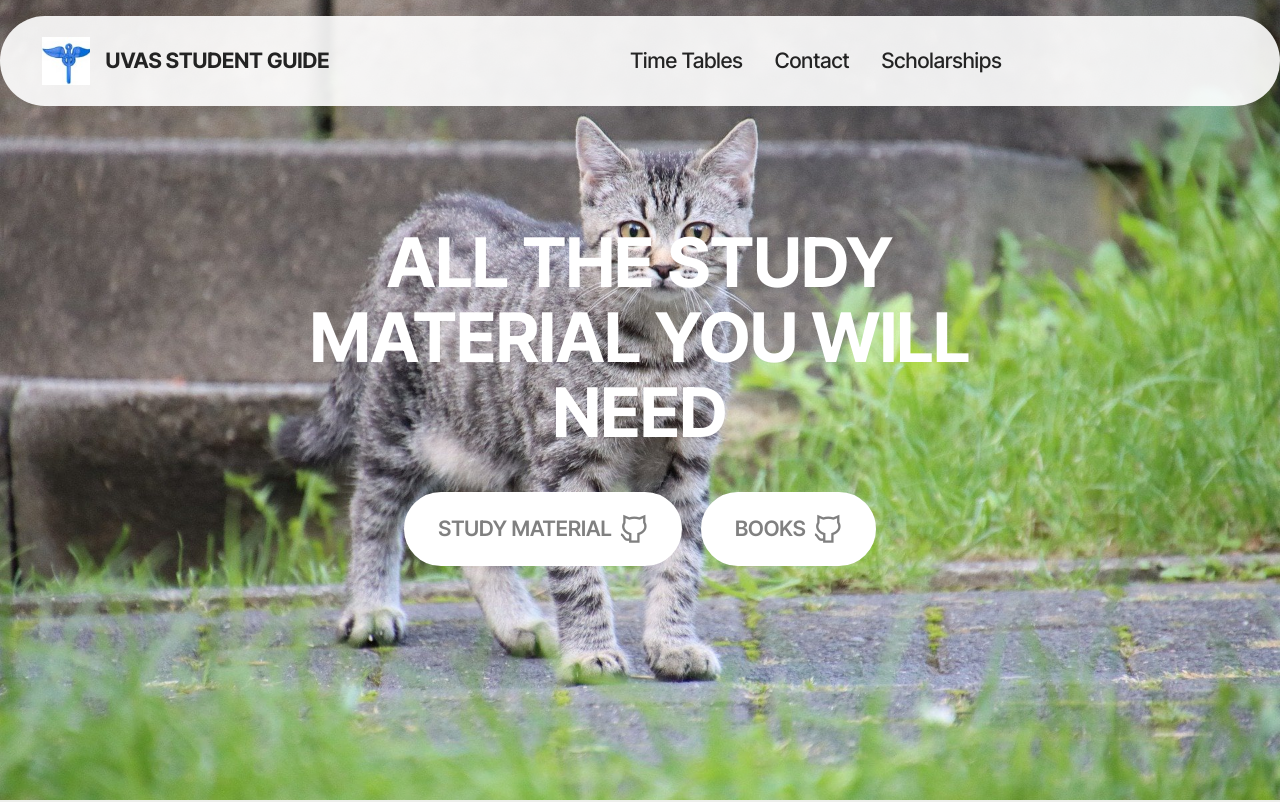
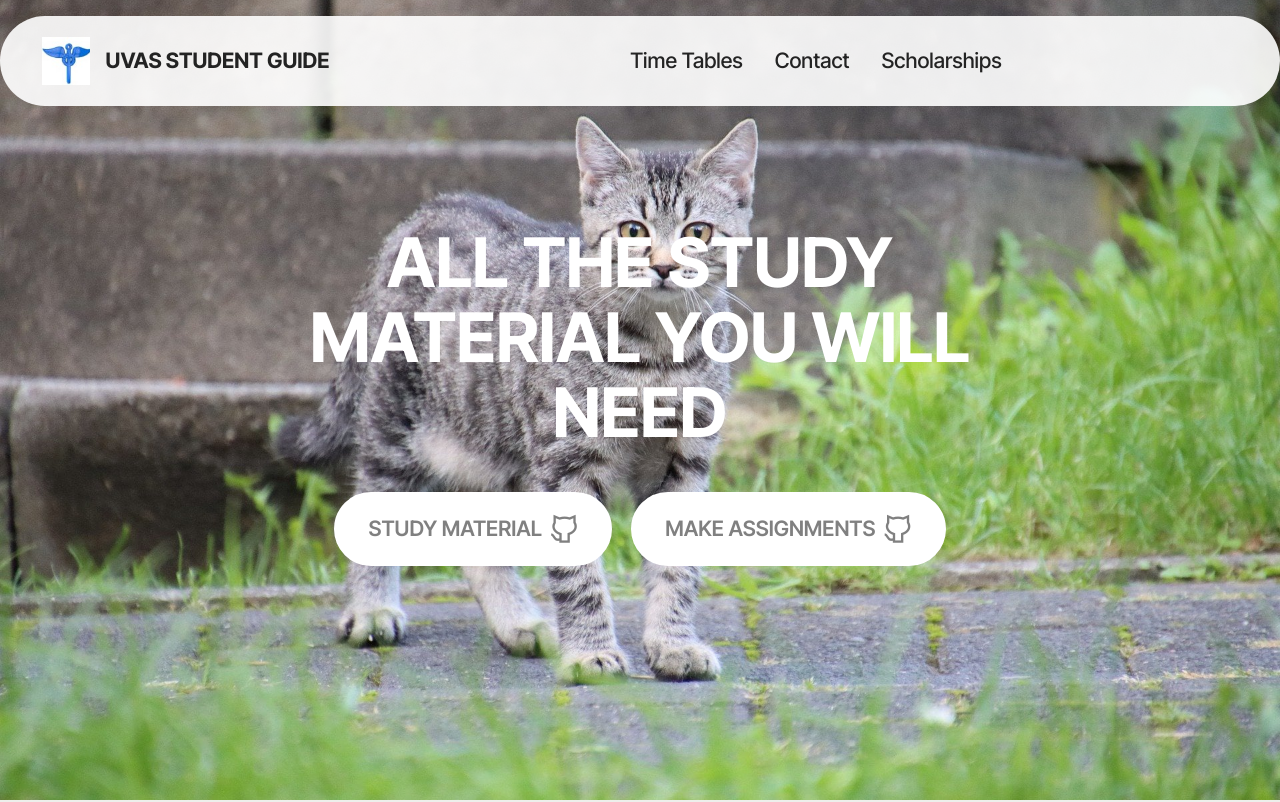
Before and after one commit to DRxALI/UVAS-STUDENT-GUIDE, a plain HTML site: page index.html in a window 1280 px wide. Shown: the top 802 px of the page. Drawn offline with Linux system fonts and the light colour scheme; files whose address does not match are found by name.

Commit message:
Update index.html

```diff
--- a/index.html
+++ b/index.html
@@ -88,7 +88,7 @@ height="0" width="0" style="display:none;visibility:hidden"></iframe></noscript>
 				<h1 class="mbr-section-title mbr-fonts-style mbr-white mb-4 display-1"><strong>ALL THE STUDY MATERIAL YOU WILL NEED</strong></h1>
 
 				<p class="mbr-fonts-style mbr-text mbr-white mb-4 display-7"></p>
-				<div class="mbr-section-btn"><a class="btn btn-danger display-7" href="index.html#pricing03-1l"><span class="mobi-mbri mobi-mbri-github mbr-iconfont mbr-iconfont-btn"></span>STUDY MATERIAL</a> <a class="btn btn-danger display-7" href="index.html#bottom"><span class="mobi-mbri mobi-mbri-github mbr-iconfont mbr-iconfont-btn"></span>BOOKS</a></div>
+				<div class="mbr-section-btn"><a class="btn btn-danger display-7" href="index.html#pricing03-1l"><span class="mobi-mbri mobi-mbri-github mbr-iconfont mbr-iconfont-btn"></span>STUDY MATERIAL</a> <a class="btn btn-danger display-7" href="page1.html">MAKE ASSIGNMENTS<span class="mobi-mbri mobi-mbri-github mbr-iconfont mbr-iconfont-btn"></span></a></div>
 			</div>
 		</div>
 	</div>
```
